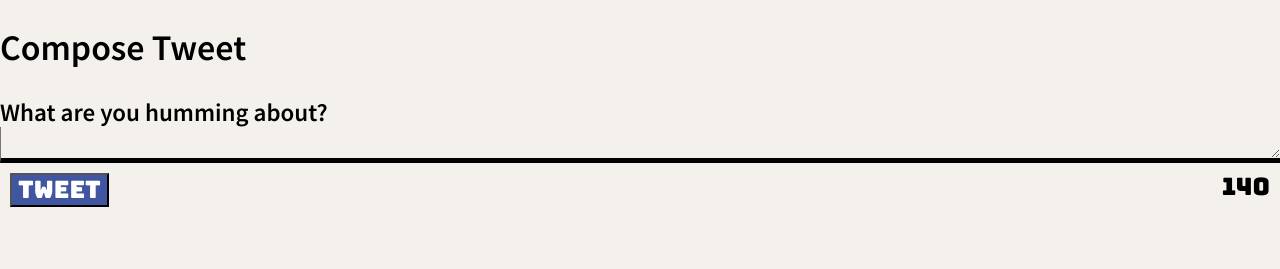
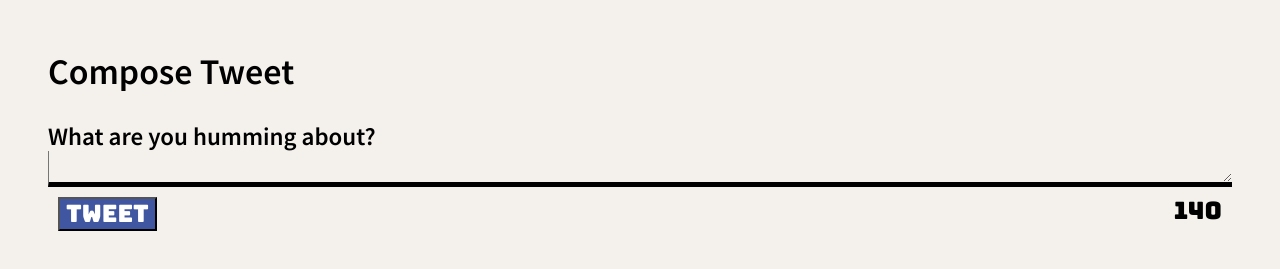
Before and after one commit to Juliaxtran/Tweeter, a website: page public/index.html in a window 1280 px wide. Shown: the part 523-792 px from the top of the page. Drawn offline with nearby package versions, Linux system fonts and the light colour scheme.

Commit message:
Add Additional Styling to Main

```diff
--- a/public/styles/new-tweet.css
+++ b/public/styles/new-tweet.css
@@ -1,4 +1,9 @@
-
+.new-tweet {
+  margin: 1em 2em;
+  display: flex;
+  flex-direction: column;
+  justify-content: center;
+}
 
 form {
 display: flex;
@@ -22,6 +27,7 @@ label{
   display: flex;
   justify-content: space-between;
   padding: 10px;
+
 }
 
 .counter {
```
